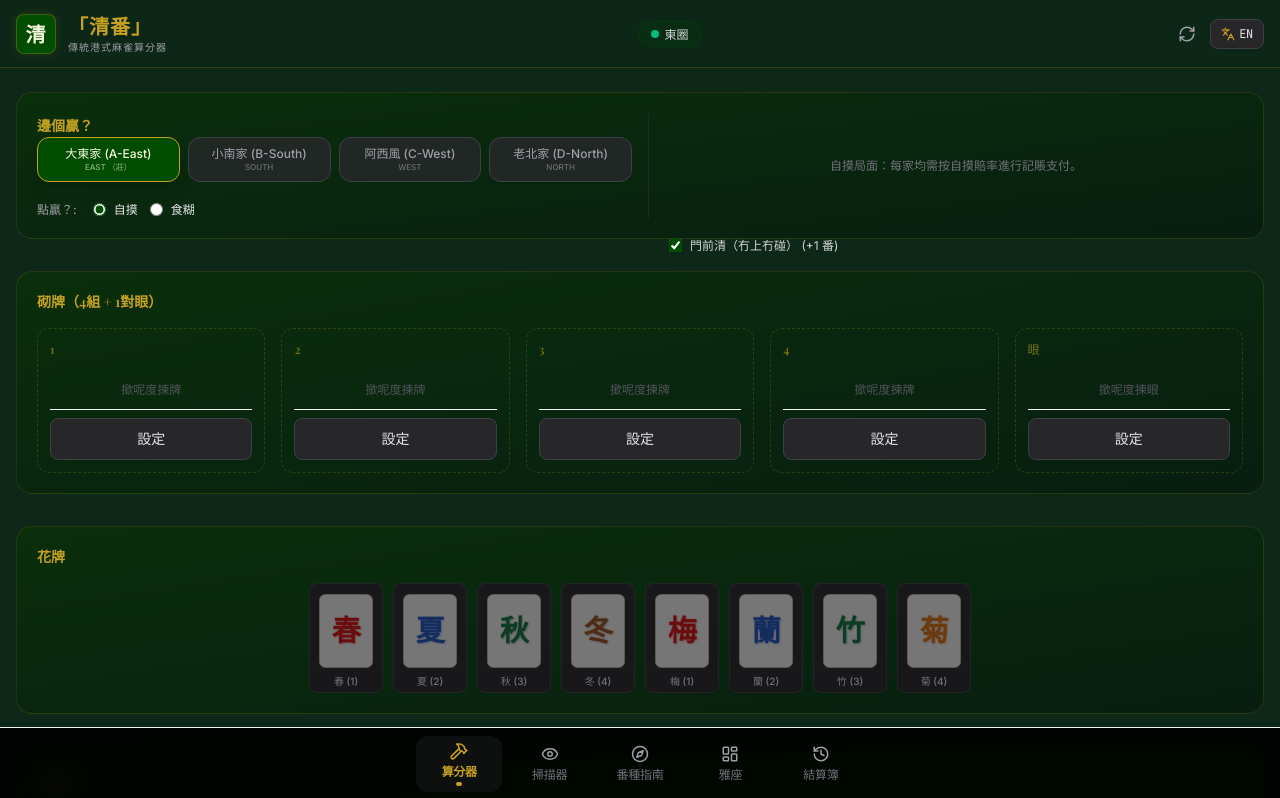
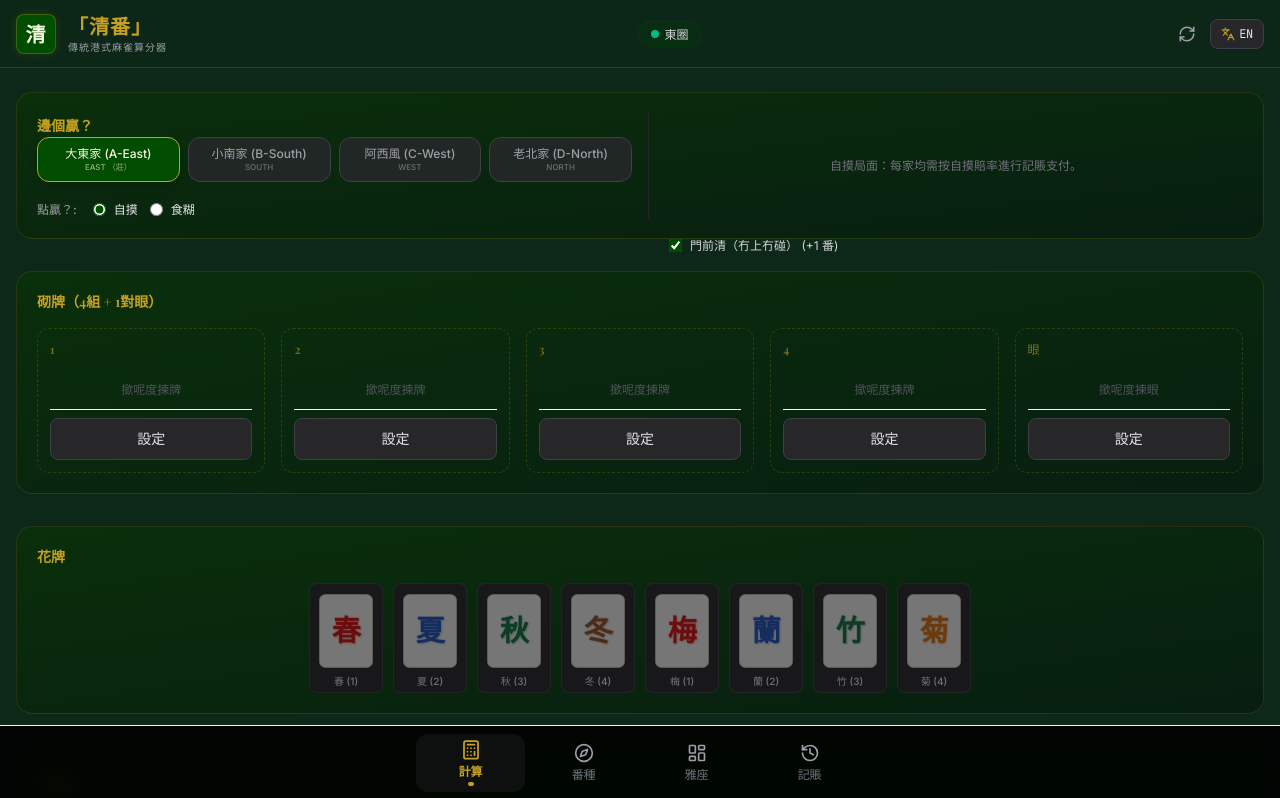
Before and after one commit to MOGIKLABS/-ChingFan-Mahjong, a React (Vite) app: page / in a window 1280 px wide. Shown: the top 798 px of the page. Built offline with nearby package versions, Linux system fonts and the light colour scheme; a web font is replaced by a local one.

Commit message:
Update App.tsx

```diff
--- a/src/App.tsx
+++ b/src/App.tsx
@@ -11,7 +11,7 @@ import BuilderView from './components/BuilderView';
 import InspectorView from './components/InspectorView';
 import GlossaryView from './components/GlossaryView';
 import LedgerView from './components/LedgerView';
-import { LayoutDashboard, Hammer, Eye, Compass, History } from 'lucide-react';
+import { LayoutDashboard, Calculator, Compass, History, X } from 'lucide-react';
 
 const LOCAL_STORAGE_KEY = 'chingfan_session_v1';
 
@@ -34,13 +34,12 @@ const DEFAULT_SESSION: MatchSession = {
 
 export default function App() {
   const [language, setLanguage] = useState<Language>('zh-HK');
-  const [activeTab, setActiveTab] = useState<'parlour' | 'builder' | 'inspector' | 'glossary' | 'ledger'>('builder');
+  const [activeTab, setActiveTab] = useState<'calculator' | 'glossary' | 'parlour' | 'ledger'>('calculator');
   const [session, setSession] = useState<MatchSession>(DEFAULT_SESSION);
+  const [showScanner, setShowScanner] = useState(false);
 
-  // A buffer to hold newly scanned mahjong layout, which gets loaded into Scorer directly
   const [scannedHandBuffer, setScannedHandBuffer] = useState<HandState | null>(null);
 
-  // 1. Initial State Load from LocalStorage
   useEffect(() => {
     const saved = localStorage.getItem(LOCAL_STORAGE_KEY);
     if (saved) {
@@ -52,7 +51,6 @@ export default function App() {
     }
   }, []);
 
-  // 2. Persist State updates to LocalStorage
   const handleUpdateSession = (newSession: MatchSession) => {
     setSession(newSession);
     localStorage.setItem(LOCAL_STORAGE_KEY, JSON.stringify(newSession));
@@ -69,18 +67,21 @@ export default function App() {
     }
   };
 
-  // Nav labels translation
+  const handleScanComplete = (h: HandState) => {
+    setScannedHandBuffer(h);
+    setShowScanner(false);
+    setActiveTab('calculator');
+  };
+
   const tabsConfig = [
-    { id: 'builder' as const, icon: Hammer, zh: '算分器', en: 'Builder' },
-    { id: 'inspector' as const, icon: Eye, zh: '掃描器', en: 'Inspector' },
-    { id: 'glossary' as const, icon: Compass, zh: '番種指南', en: 'Glossary' },
+    { id: 'calculator' as const, icon: Calculator, zh: '計算', en: 'Calculate' },
+    { id: 'glossary' as const, icon: Compass, zh: '番種', en: 'Glossary' },
     { id: 'parlour' as const, icon: LayoutDashboard, zh: '雅座', en: 'Parlour' },
-    { id: 'ledger' as const, icon: History, zh: '結算簿', en: 'Ledger' },
+    { id: 'ledger' as const, icon: History, zh: '記賬', en: 'Ledger' },
   ];
 
   return (
     <div className="min-h-screen bg-surface text-zinc-100 flex flex-col selection:bg-gold-leaf/20 selection:text-gold-leaf pb-20">
-      {/* Top action header */}
       <TopAppBar
         language={language}
         setLanguage={setLanguage}
@@ -88,20 +89,11 @@ export default function App() {
         onResetSession={handleResetSession}
         prevailingWind={session.prevailingWind}
         consecutiveWins={session.consecutiveDealerWins}
+        onCameraPress={() => setShowScanner(true)}
       />
 
-      {/* Main active sheet contents */}
       <main className="flex-grow max-w-7xl mx-auto w-full px-4 py-6 animate-fadeIn">
-        {activeTab === 'parlour' && (
-          <ParlourView
-            session={session}
-            setSession={handleUpdateSession}
-            language={language}
-            onNavigateToBuilder={() => setActiveTab('builder')}
-          />
-        )}
-
-        {activeTab === 'builder' && (
+        {activeTab === 'calculator' && (
           <BuilderView
             session={session}
             setSession={handleUpdateSession}
@@ -112,16 +104,17 @@ export default function App() {
           />
         )}
 
-        {activeTab === 'inspector' && (
-          <InspectorView
-            language={language}
-            onScannedLoaded={(h) => setScannedHandBuffer(h)}
-            onNavigateToBuilder={() => setActiveTab('builder')}
-          />
+        {activeTab === 'glossary' && (
+          <GlossaryView language={language} />
         )}
 
-        {activeTab === 'glossary' && (
-          <GlossaryView language={language} />
+        {activeTab === 'parlour' && (
+          <ParlourView
+            session={session}
+            setSession={handleUpdateSession}
+            language={language}
+            onNavigateToBuilder={() => setActiveTab('calculator')}
+          />
         )}
 
         {activeTab === 'ledger' && (
@@ -133,9 +126,30 @@ export default function App() {
         )}
       </main>
 
-      {/* Persistent 5-tab Bottom Navigation bar */}
+      {/* Scanner overlay */}
+      {showScanner && (
+        <div className="fixed inset-0 z-[60] bg-black/80 backdrop-blur-sm">
+          <div className="relative h-full overflow-y-auto">
+            <button
+              onClick={() => setShowScanner(false)}
+              className="fixed top-4 right-4 z-[70] p-2 bg-surface/80 border border-zinc-700 rounded-full text-zinc-300 hover:text-white hover:bg-surface transition-all"
+            >
+              <X size={24} />
+            </button>
+            <div className="max-w-3xl mx-auto px-4 py-16">
+              <InspectorView
+                language={language}
+                onScannedLoaded={handleScanComplete}
+                onNavigateToBuilder={() => { setShowScanner(false); setActiveTab('calculator'); }}
+              />
+            </div>
+          </div>
+        </div>
+      )}
+
+      {/* Bottom tab bar - 4 tabs */}
       <nav id="bottom-navigation-bar" className="fixed bottom-0 left-0 right-0 z-50 border-t border-zinc-850 bg-black/90 backdrop-blur-md py-2 px-2">
-        <div className="max-w-md mx-auto grid grid-cols-5 gap-1">
+        <div className="max-w-md mx-auto grid grid-cols-4 gap-1">
           {tabsConfig.map((tab) => {
             const Icon = tab.icon;
             const active = activeTab === tab.id;
@@ -151,11 +165,10 @@ export default function App() {
                     : 'text-zinc-500 hover:text-zinc-300'
                 }`}
               >
-                <Icon size={18} className={active ? 'text-gold-leaf scale-105' : 'text-zinc-400'} />
-                <span className="text-[10px] sm:text-xs mt-1 block tracking-tight truncate w-full text-center">
+                <Icon size={20} className={active ? 'text-gold-leaf scale-105' : 'text-zinc-400'} />
+                <span className="text-xs mt-1 block tracking-tight truncate w-full text-center">
                   {language === 'zh-HK' ? tab.zh : tab.en}
                 </span>
-                {/* Visual active wind-indicator bubble */}
                 {active && (
                   <span className="h-1 w-1.5 rounded-full bg-gold-leaf mt-0.5" />
                 )}
```
